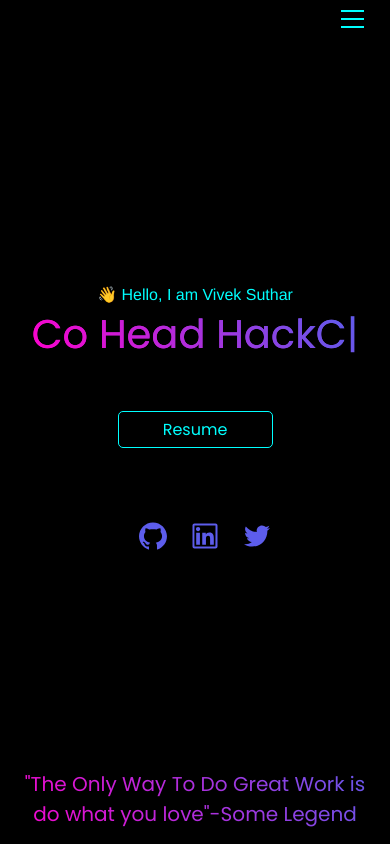
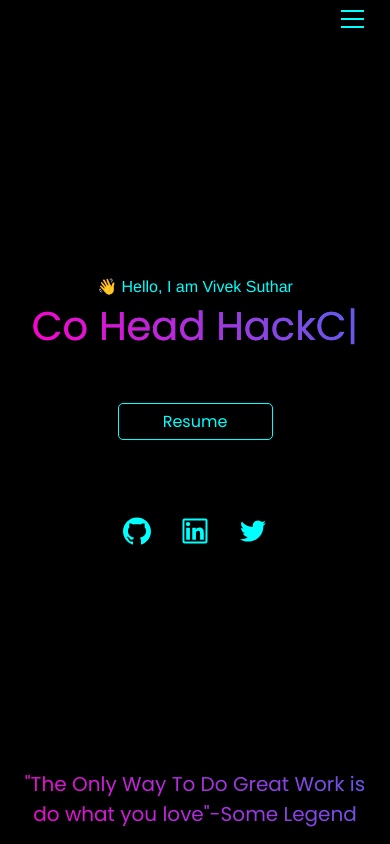
Before and after one commit to VIVEK-SUTHAR/Portfolio_React, a React (Create React App) app: page / in a window 390 px wide. Shown: the top 844 px of the page. Built offline with nearby package versions, Linux system fonts and the light colour scheme; a web font is replaced by a local one.

Commit message:
Links  Updated

```diff
--- a/src/components/About.js
+++ b/src/components/About.js
@@ -39,9 +39,9 @@ function About() {
                     <button > Resume</button>
                 </div>
                 <div id="socials">
-                    <a href=""></a><AiOutlineGithub />
-                    <AiOutlineLinkedin />
-                    <AiOutlineTwitter />
+                    <a href="https://github.com/VIVEK-SUTHAR"><AiOutlineGithub /></a>
+                    <a href="https://www.linkedin.com/in/vivek-suthar-160152202"><AiOutlineLinkedin /></a>
+                    <a href="https://twitter.com/theviveksuthar"><AiOutlineTwitter /></a>
                 </div>
                 <div id="mark">
                     "The Only Way To Do Great Work is do what you love"-Some Legend
--- a/src/components/Navbar.css
+++ b/src/components/Navbar.css
@@ -84,7 +84,7 @@
         width: 52%;
         z-index: 5;
         transform-origin: left;
-        transition: all .5s ease;
+        transition: all .2s ease;
     }
 
     .hamburger .line2 {
@@ -106,7 +106,7 @@
         background-color: rgba(255, 255, 255, 0.2);
         background-color: transparent;
         backdrop-filter: blur(10px);
-        transition: all 0.5s ease;
+        transition: all 0.2s ease;
         z-index: 4;
         padding: 120px 10px;
     }
```
